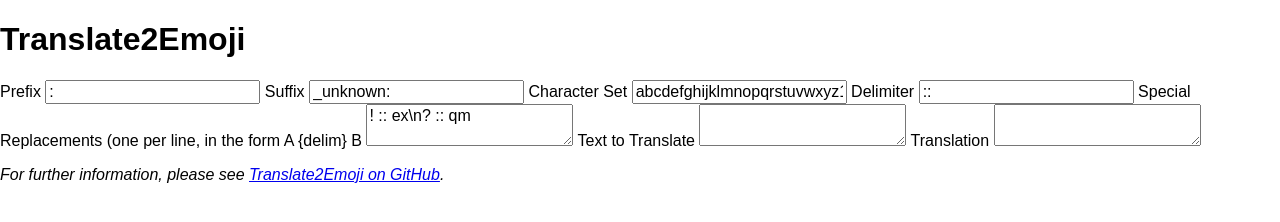
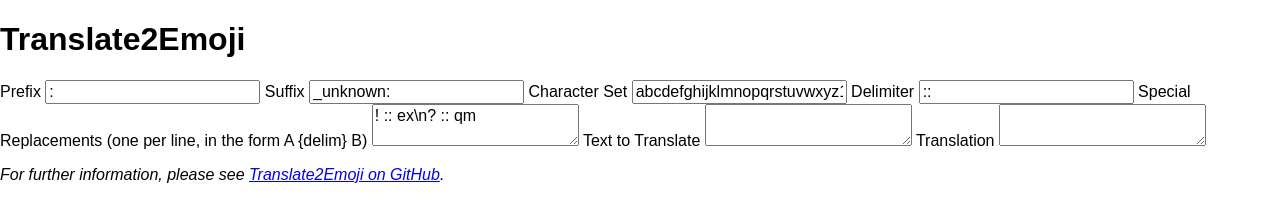
Before and after one commit to Warped2713/Translate2Emoji, a plain HTML site: page index.html in a window 1280 px wide. Drawn offline with Linux system fonts and the light colour scheme.

Commit message:
Update index.html

```diff
--- a/index.html
+++ b/index.html
@@ -25,13 +25,15 @@
 
                 <label for="charset">Character Set</label>
                 <input id="charset" name="charset" type="text" value="abcdefghijklmnopqrstuvwxyz123456789!?">
-
+            </formgroup>
+            <formgroup>
                 <label for="delim">Delimiter</label>
                 <input id="delim" name="delim" type="text" value="::">
 
-                <label for="special">Special Replacements (one per line, in the form A {delim} B</label>
+                <label for="special">Special Replacements (one per line, in the form A {delim} B)</label>
                 <textarea id="special" name="special">! :: ex\n? :: qm</textarea>
-
+            </formgroup>
+            <formgroup>
                 <label for="source">Text to Translate</label>
                 <textarea id="source" name="source"></textarea>
             </formgroup>
```
